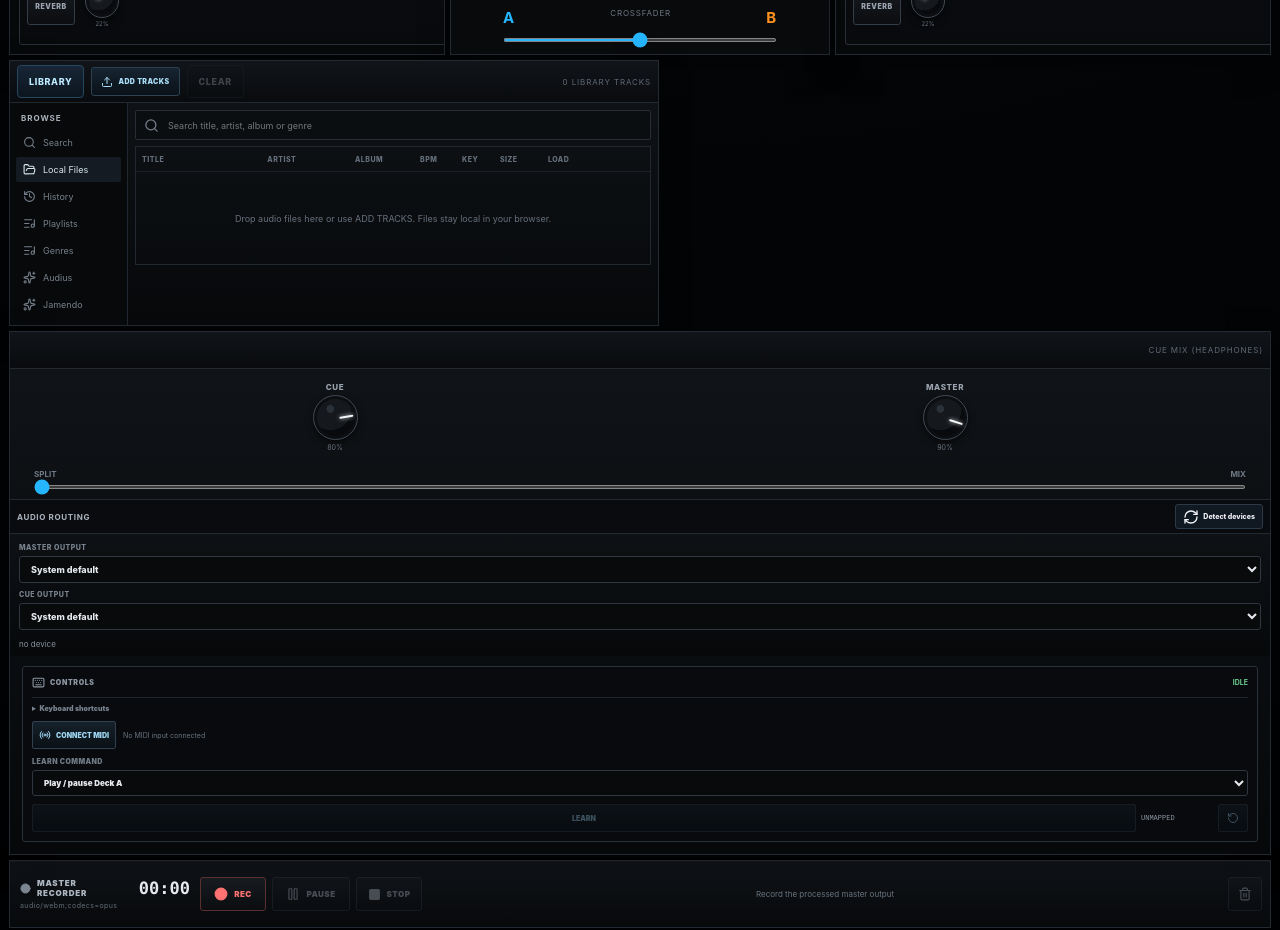
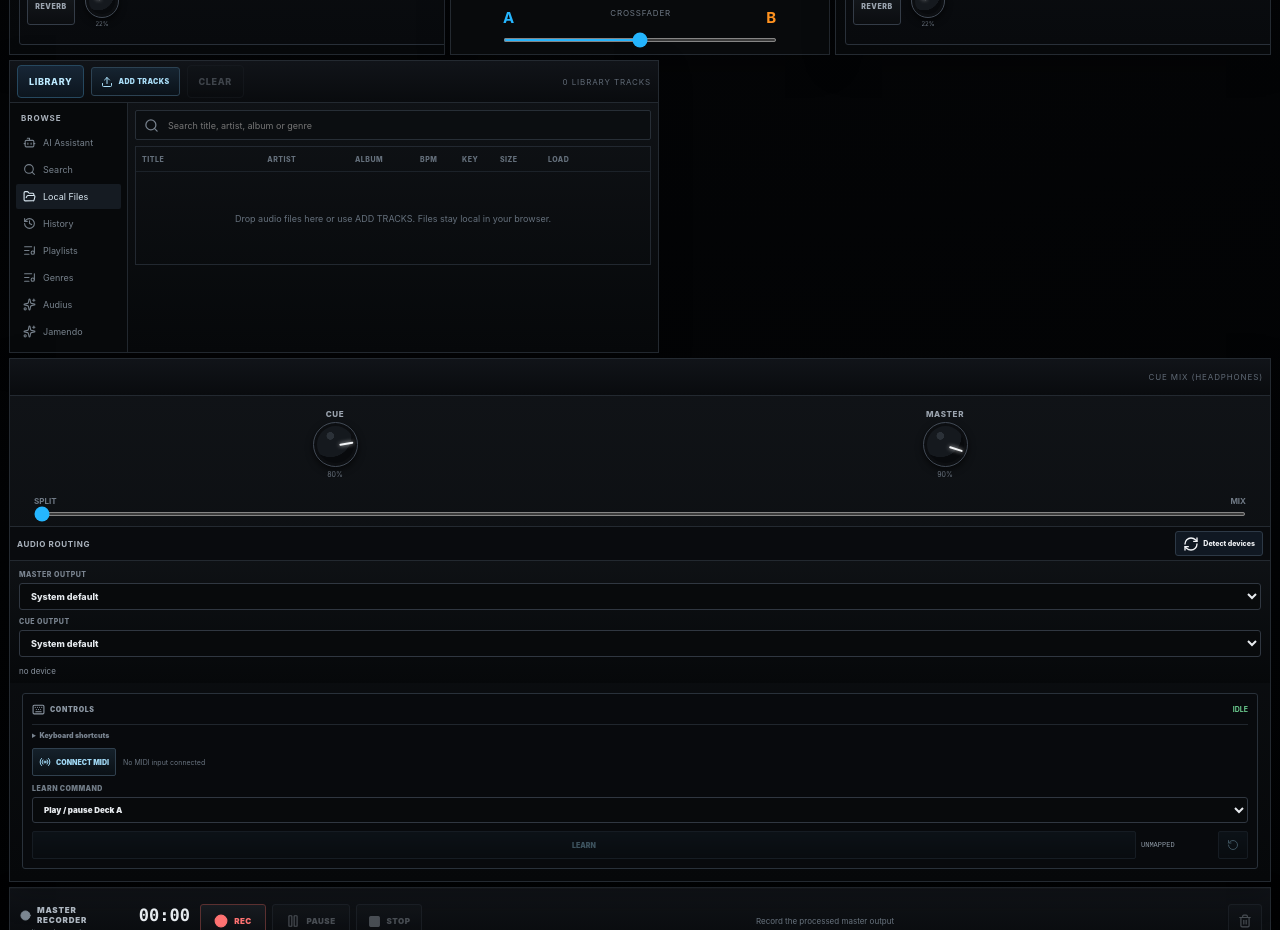
Before and after one commit to ShurexBRT/WebDJ, a React (Vite) app: page / in a window 1280 px wide. Shown: the part 1220-2150 px from the top of the page. Built offline with nearby package versions, Linux system fonts and the light colour scheme.

Commit message:
Add AI Assistant to the studio library

```diff
--- a/src/components/StudioDock.tsx
+++ b/src/components/StudioDock.tsx
@@ -1,4 +1,4 @@
-import { FolderOpen, History, ListMusic, Search, Sparkles, Trash2, Upload } from 'lucide-react'
+import { Bot, FolderOpen, History, ListMusic, Search, Sparkles, Trash2, Upload } from 'lucide-react'
 import { useMemo, useState } from 'react'
 import { effectiveBpm } from '../audio/tempo'
 import { getAudioEngine } from '../audio/AudioEngine'
@@ -6,6 +6,7 @@ import { AudioSettings } from '../features/settings/AudioSettings'
 import { useKeyStore } from '../state/keyStore'
 import { useLibraryStore } from '../state/libraryStore'
 import { useMixerStore, type DeckId } from '../state/mixerStore'
+import { AiAssistantPanel } from './AiAssistantPanel'
 import { ControllerSettings } from './ControllerSettings'
 import { KnobControl } from './KnobControl'
 import { OnlineSourceBrowser } from './OnlineSourceBrowser'
@@ -65,6 +66,7 @@ export function StudioDock() {
           <aside className="library-sidebar">
             <strong>BROWSE</strong>
             {[
+              ['AI Assistant', <Bot size={13} />],
               ['Search', <Search size={13} />],
               ['Local Files', <FolderOpen size={13} />],
               ['History', <History size={13} />],
@@ -110,6 +112,8 @@ export function StudioDock() {
               </>
             )}
 
+            {browseSection === 'AI Assistant' && <AiAssistantPanel />}
+
             {browseSection === 'History' && (
               <div className="library-table history-table" role="table" aria-label="Track history">
                 <div className="history-row library-head" role="row"><span>TRACK</span><span>LAST LOADED</span><span>STATUS</span></div>
@@ -120,7 +124,7 @@ export function StudioDock() {
 
             {browseSection === 'Audius' && <OnlineSourceBrowser source="audius" />}
             {browseSection === 'Jamendo' && <OnlineSourceBrowser source="jamendo" />}
-            {!['Local Files', 'Search', 'History', 'Audius', 'Jamendo'].includes(browseSection) && <div className="library-empty">{browseSection} will use saved local collections in a later library-organizing pass.</div>}
+            {!['Local Files', 'Search', 'AI Assistant', 'History', 'Audius', 'Jamendo'].includes(browseSection) && <div className="library-empty">{browseSection} will use saved local collections in a later library-organizing pass.</div>}
             {isDragging && <div className="library-drop-overlay">DROP AUDIO FILES TO IMPORT</div>}
           </div>
         </div>
```
